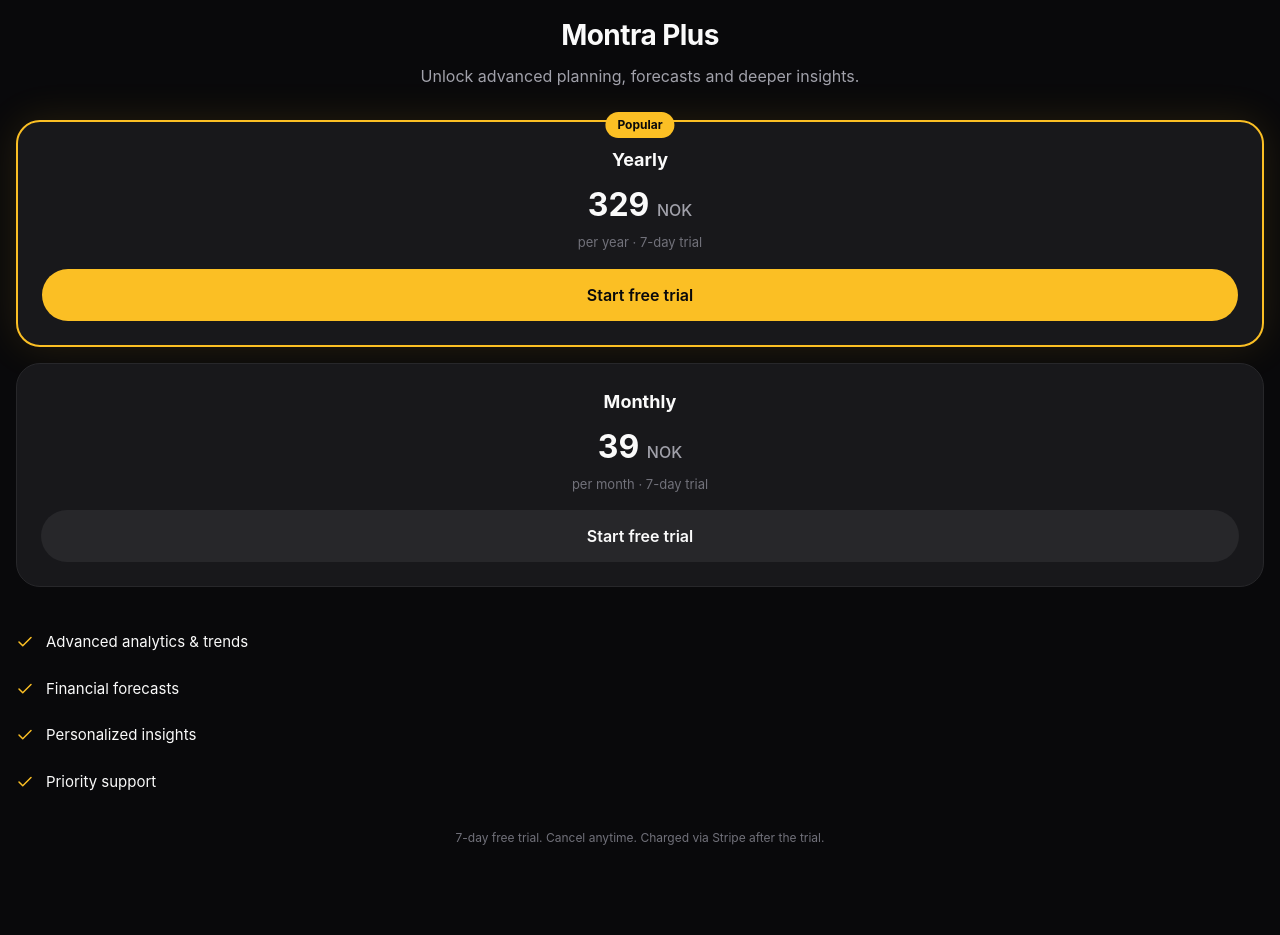
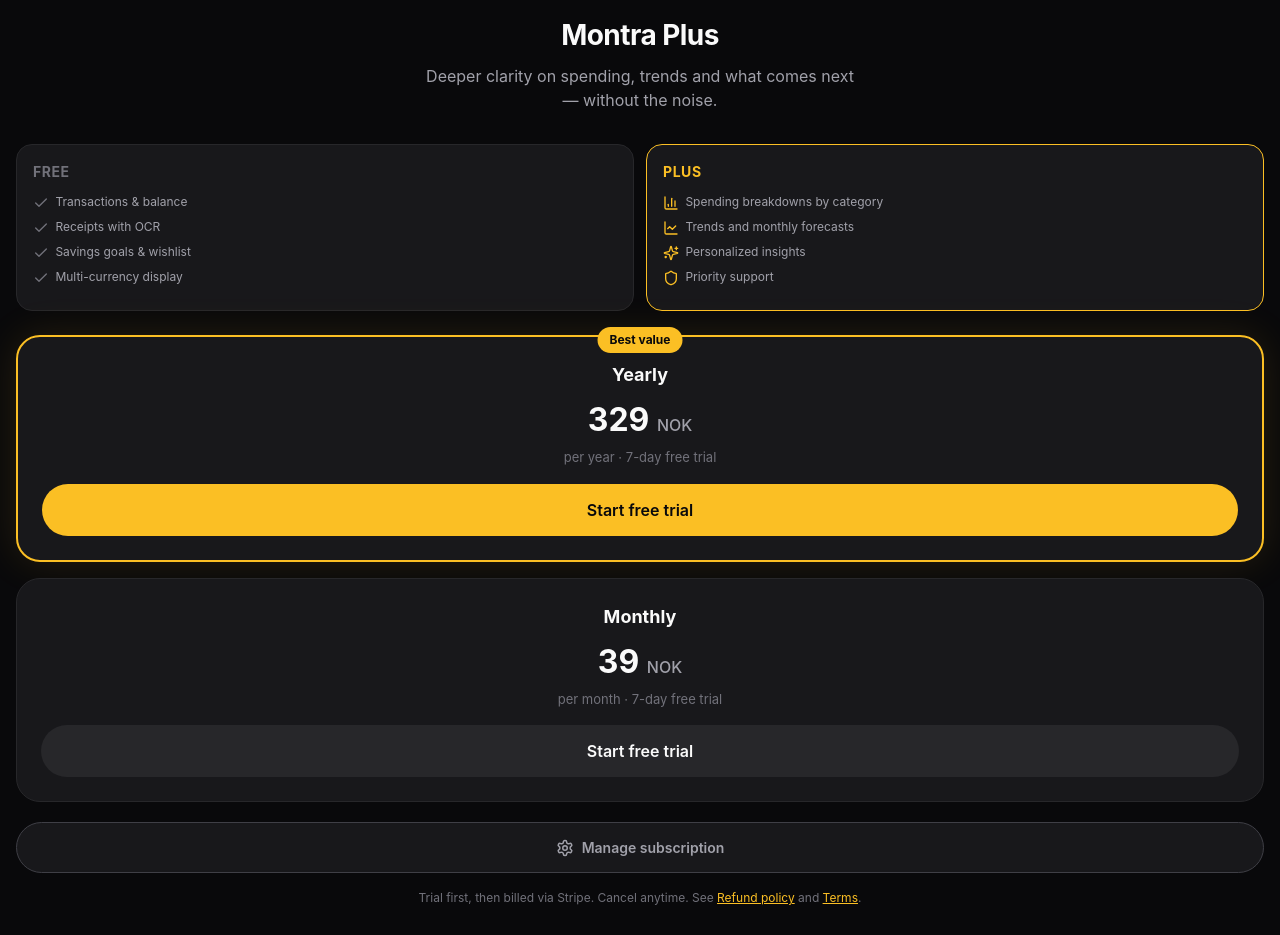
Before and after one commit to VargiBeast/Montra, a React (Vite) app: page /plus in a window 1280 px wide. Shown: the part 122-1057 px from the top of the page. Before the commit the page ends 997 px from the top, so only its background shows below. Built offline with nearby package versions, Linux system fonts and the light colour scheme; no server answers.

Commit message:
feat: language in More, Plus page upgrade + manage sub, Plus teasers on Home and landing

```diff
--- a/src/features/plus/PlusPage.css
+++ b/src/features/plus/PlusPage.css
@@ -1,43 +1,44 @@
 .plus {
   min-height: 100dvh;
-  padding: var(--space-4);
-  padding-top: calc(var(--safe-top) + var(--space-4));
-  background: var(--color-bg);
+  padding: 1rem;
+  padding-top: calc(env(safe-area-inset-top, 0px) + 1rem);
+  background: #09090b;
+  color: #fafafa;
 }
 
 .plus__back {
-  margin-bottom: var(--space-4);
+  margin-bottom: 1rem;
   font-weight: 500;
-  color: var(--color-text-secondary, #a1a1aa);
+  color: #a1a1aa;
 }
 
 .plus__banner {
-  margin-bottom: var(--space-4);
-  padding: var(--space-3) var(--space-4);
-  background: var(--color-bg-elevated, #18181b);
-  border: 1px solid var(--color-border);
-  border-radius: var(--radius-md);
+  margin-bottom: 1rem;
+  padding: 0.75rem 1rem;
+  background: #18181b;
+  border: 1px solid #27272a;
+  border-radius: 0.75rem;
   font-size: 0.875rem;
-  color: var(--color-text-secondary, #a1a1aa);
+  color: #a1a1aa;
 }
 
 .plus__banner--success {
-  background: var(--color-success-bg);
-  color: var(--color-success);
+  background: rgb(74 222 128 / 0.12);
+  color: #4ade80;
   border-color: transparent;
 }
 
 .plus__hero {
   text-align: center;
-  margin-bottom: var(--space-8);
+  margin-bottom: 2rem;
 }
 
 .plus__icon {
   width: 64px;
   height: 64px;
-  margin: 0 auto var(--space-4);
-  background: var(--color-accent, #fbbf24);
-  border-radius: var(--radius-xl);
+  margin: 0 auto 1rem;
+  background: #fbbf24;
+  border-radius: 1.25rem;
   display: flex;
   align-items: center;
   justify-content: center;
@@ -45,35 +46,93 @@
 }
 
 .plus__hero h1 {
-  margin: 0 0 var(--space-2);
+  margin: 0 0 0.5rem;
   font-size: 1.75rem;
-  color: var(--color-text, #fafafa);
   letter-spacing: -0.02em;
 }
 
 .plus__hero p {
   margin: 0;
-  color: var(--color-text-secondary, #a1a1aa);
+  color: #a1a1aa;
+  max-width: 28rem;
+  margin-inline: auto;
+}
+
+.plus__compare {
+  display: grid;
+  grid-template-columns: 1fr 1fr;
+  gap: 0.75rem;
+  margin-bottom: 1.5rem;
+}
+
+.plus__col {
+  background: #18181b;
+  border: 1px solid #27272a;
+  border-radius: 1rem;
+  padding: 1rem;
+}
+
+.plus__col--plus {
+  border-color: #fbbf24;
+}
+
+.plus__col h3 {
+  margin: 0 0 0.75rem;
+  font-size: 0.875rem;
+  font-weight: 700;
+  text-transform: uppercase;
+  letter-spacing: 0.04em;
+  color: #71717a;
+}
+
+.plus__col--plus h3 {
+  color: #fbbf24;
+}
+
+.plus__col ul {
+  list-style: none;
+  margin: 0;
+  padding: 0;
+}
+
+.plus__col li {
+  display: flex;
+  align-items: flex-start;
+  gap: 0.4rem;
+  font-size: 0.75rem;
+  color: #a1a1aa;
+  margin-bottom: 0.5rem;
+  line-height: 1.35;
+}
+
+.plus__col li svg {
+  flex-shrink: 0;
+  margin-top: 1px;
+  color: #71717a;
+}
+
+.plus__col--plus li svg {
+  color: #fbbf24;
 }
 
 .plus__pricing {
   display: grid;
-  gap: var(--space-4);
-  margin-bottom: var(--space-8);
+  gap: 1rem;
+  margin-bottom: 1.25rem;
 }
 
 .plus__plan {
   position: relative;
-  background: var(--color-bg-elevated, #18181b);
-  border-radius: var(--radius-2xl);
-  padding: var(--space-6);
+  background: #18181b;
+  border-radius: 1.5rem;
+  padding: 1.5rem;
   text-align: center;
-  border: 1px solid var(--color-border);
+  border: 1px solid #27272a;
 }
 
 .plus__plan--featured {
-  border: 2px solid var(--color-accent, #fbbf24);
-  box-shadow: var(--shadow-glow);
+  border: 2px solid #fbbf24;
+  box-shadow: 0 0 40px rgb(251 191 36 / 0.12);
 }
 
 .plus__badge {
@@ -82,79 +141,78 @@
   left: 50%;
   transform: translateX(-50%);
   padding: 0.25rem 0.75rem;
-  background: var(--color-accent, #fbbf24);
+  background: #fbbf24;
   color: #09090b;
   font-size: 0.75rem;
   font-weight: 700;
-  border-radius: var(--radius-full);
+  border-radius: 9999px;
 }
 
 .plus__plan h2 {
-  margin: 0 0 var(--space-2);
+  margin: 0 0 0.5rem;
   font-size: 1.125rem;
-  color: var(--color-text, #fafafa);
 }
 
 .plus__price {
   margin: 0;
   font-size: 2rem;
   font-weight: 700;
-  color: var(--color-text, #fafafa);
 }
 
 .plus__price span {
   font-size: 1rem;
   font-weight: 500;
-  color: var(--color-text-secondary);
+  color: #a1a1aa;
 }
 
 .plus__period {
-  margin: var(--space-1) 0 var(--space-4);
+  margin: 0.25rem 0 1rem;
   font-size: 0.8125rem;
-  color: var(--color-text-muted);
+  color: #71717a;
 }
 
 .plus__cta {
   width: 100%;
   padding: 0.875rem;
-  background: var(--color-accent, #fbbf24);
+  background: #fbbf24;
   color: #09090b;
   font-weight: 600;
-  border-radius: var(--radius-full);
+  border-radius: 9999px;
 }
 
 .plus__cta--secondary {
-  background: var(--color-surface, #27272a);
-  color: var(--color-text, #fafafa);
+  background: #27272a;
+  color: #fafafa;
 }
 
 .plus__cta:disabled {
   opacity: 0.55;
 }
 
-.plus__features {
-  list-style: none;
-  margin: 0 0 var(--space-6);
-  padding: 0;
-}
-
-.plus__features li {
+.plus__manage {
+  width: 100%;
   display: flex;
   align-items: center;
-  gap: var(--space-3);
-  padding: var(--space-3) 0;
-  font-size: 0.9375rem;
-  color: var(--color-text, #fafafa);
-}
-
-.plus__features svg {
-  color: var(--color-accent, #fbbf24);
-  flex-shrink: 0;
+  justify-content: center;
+  gap: 0.5rem;
+  padding: 0.875rem;
+  margin-bottom: 1rem;
+  background: #18181b;
+  border: 1px solid #3f3f46;
+  border-radius: 9999px;
+  color: #a1a1aa;
+  font-weight: 600;
+  font-size: 0.875rem;
 }
 
 .plus__note {
   font-size: 0.75rem;
-  color: var(--color-text-muted);
+  color: #71717a;
   text-align: center;
   line-height: 1.5;
 }
+
+.plus__note a {
+  color: #fbbf24;
+  text-decoration: underline;
+}
--- a/src/features/plus/PlusPage.tsx
+++ b/src/features/plus/PlusPage.tsx
@@ -1,21 +1,28 @@
 import { useState } from 'react';
 import { useSearchParams, useNavigate } from 'react-router-dom';
-import { Check, Sparkles } from 'lucide-react';
-import { startPlusCheckout, type PlusPlan } from '@/lib/stripe';
+import { Check, Sparkles, BarChart3, LineChart, Shield, Settings } from 'lucide-react';
+import { startPlusCheckout, openBillingPortal, type PlusPlan } from '@/lib/stripe';
 import './PlusPage.css';
 
-const features = [
-  'Advanced analytics & trends',
-  'Financial forecasts',
-  'Personalized insights',
-  'Priority support',
+const freeFeatures = [
+  'Transactions & balance',
+  'Receipts with OCR',
+  'Savings goals & wishlist',
+  'Multi-currency display',
+];
+
+const plusFeatures = [
+  { icon: BarChart3, text: 'Spending breakdowns by category' },
+  { icon: LineChart, text: 'Trends and monthly forecasts' },
+  { icon: Sparkles, text: 'Personalized insights' },
+  { icon: Shield, text: 'Priority support' },
 ];
 
 export function PlusPage() {
   const [params] = useSearchParams();
   const navigate = useNavigate();
   const checkout = params.get('checkout');
-  const [loading, setLoading] = useState<PlusPlan | null>(null);
+  const [loading, setLoading] = useState<PlusPlan | 'portal' | null>(null);
   const [error, setError] = useState<string | null>(null);
 
   async function handleCheckout(plan: PlusPlan) {
@@ -23,11 +30,17 @@ export function PlusPage() {
     setLoading(plan);
     const result = await startPlusCheckout(plan);
     setLoading(null);
-    if ('url' in result) {
-      window.location.href = result.url;
-    } else {
-      setError(result.error);
-    }
+    if ('url' in result) window.location.href = result.url;
+    else setError(result.error);
+  }
+
+  async function handleManage() {
+    setError(null);
+    setLoading('portal');
+    const result = await openBillingPortal();
+    setLoading(null);
+    if ('url' in result) window.location.href = result.url;
+    else setError(result.error);
   }
 
   return (
@@ -38,11 +51,11 @@ export function PlusPage() {
 
       {checkout === 'success' && (
         <div className="plus__banner plus__banner--success">
-          Welcome to Montra Plus! Your subscription is active.
+          Welcome to Montra Plus. Your subscription is active.
         </div>
       )}
       {checkout === 'cancelled' && (
-        <div className="plus__banner">Checkout was cancelled. You can try again anytime.</div>
+        <div className="plus__banner">Checkout was cancelled. You can start again anytime.</div>
       )}
       {error && <div className="plus__banner">{error}</div>}
 
@@ -51,17 +64,40 @@ export function PlusPage() {
           <Sparkles size={28} />
         </div>
         <h1>Montra Plus</h1>
-        <p>Unlock advanced planning, forecasts and deeper insights.</p>
+        <p>Deeper clarity on spending, trends and what comes next — without the noise.</p>
+      </div>
+
+      <div className="plus__compare">
+        <div className="plus__col">
+          <h3>Free</h3>
+          <ul>
+            {freeFeatures.map((f) => (
+              <li key={f}>
+                <Check size={16} /> {f}
+              </li>
+            ))}
+          </ul>
+        </div>
+        <div className="plus__col plus__col--plus">
+          <h3>Plus</h3>
+          <ul>
+            {plusFeatures.map((f) => (
+              <li key={f.text}>
+                <f.icon size={16} /> {f.text}
+              </li>
+            ))}
+          </ul>
+        </div>
       </div>
 
       <div className="plus__pricing">
         <div className="plus__plan plus__plan--featured">
-          <span className="plus__badge">Popular</span>
+          <span className="plus__badge">Best value</span>
           <h2>Yearly</h2>
           <p className="plus__price">
             329 <span>NOK</span>
           </p>
-          <p className="plus__period">per year · 7-day trial</p>
+          <p className="plus__period">per year · 7-day free trial</p>
           <button
             type="button"
             className="plus__cta"
@@ -76,7 +112,7 @@ export function PlusPage() {
           <p className="plus__price">
             39 <span>NOK</span>
           </p>
-          <p className="plus__period">per month · 7-day trial</p>
+          <p className="plus__period">per month · 7-day free trial</p>
           <button
             type="button"
             className="plus__cta plus__cta--secondary"
@@ -88,17 +124,19 @@ export function PlusPage() {
         </div>
       </div>
 
-      <ul className="plus__features">
-        {features.map((f) => (
-          <li key={f}>
-            <Check size={18} />
-            {f}
-          </li>
-        ))}
-      </ul>
+      <button
+        type="button"
+        className="plus__manage"
+        disabled={loading === 'portal'}
+        onClick={handleManage}
+      >
+        <Settings size={18} />
+        {loading === 'portal' ? 'Opening…' : 'Manage subscription'}
+      </button>
 
       <p className="plus__note">
-        7-day free trial. Cancel anytime. Charged via Stripe after the trial.
+        Trial first, then billed via Stripe. Cancel anytime. See{' '}
+        <a href="/legal/refund">Refund policy</a> and <a href="/legal/terms">Terms</a>.
       </p>
     </div>
   );
--- a/src/lib/stripe.ts
+++ b/src/lib/stripe.ts
@@ -2,7 +2,6 @@ import { supabase } from './supabase';
 
 export type PlusPlan = 'monthly' | 'yearly';
 
-/** Calls create-stripe-checkout Edge Function with the contract it expects. */
 export async function startPlusCheckout(
   plan: PlusPlan,
 ): Promise<{ url: string } | { error: string }> {
@@ -38,8 +37,41 @@ export async function startPlusCheckout(
     if (data?.error) return { error: String(data.error) };
     return { error: 'Checkout did not return a URL' };
   } catch (err) {
+    return { error: err instanceof Error ? err.message : 'Checkout failed' };
+  }
+}
+
+/** Opens Stripe Customer Portal when Edge Function exists; otherwise returns a clear error. */
+export async function openBillingPortal(): Promise<{ url: string } | { error: string }> {
+  if (!supabase) return { error: 'Supabase is not configured' };
+
+  const {
+    data: { session },
+  } = await supabase.auth.getSession();
+  if (!session) return { error: 'You need to be signed in' };
+
+  try {
+    const { data, error } = await supabase.functions.invoke('create-stripe-portal', {
+      body: {
+        return_url: `${window.location.origin}/plus`,
+      },
+    });
+
+    if (error) {
+      return {
+        error:
+          'Subscription management is not available yet. Use the link in your Stripe receipt email, or contact support.',
+      };
+    }
+    if (data?.url) return { url: data.url as string };
     return {
-      error: err instanceof Error ? err.message : 'Checkout failed',
+      error:
+        'Subscription management is not available yet. Use the link in your Stripe receipt email, or contact support.',
+    };
+  } catch {
+    return {
+      error:
+        'Subscription management is not available yet. Use the link in your Stripe receipt email, or contact support.',
     };
   }
 }
```
Also changed, not shown: src/components/PlusTeaser.css (added, +98 -0 lines), src/components/PlusTeaser.tsx (added, +44 -0 lines), src/features/settings/MorePage.tsx (+45 -1 lines), src/lib/i18n.ts (+37 -12 lines).
